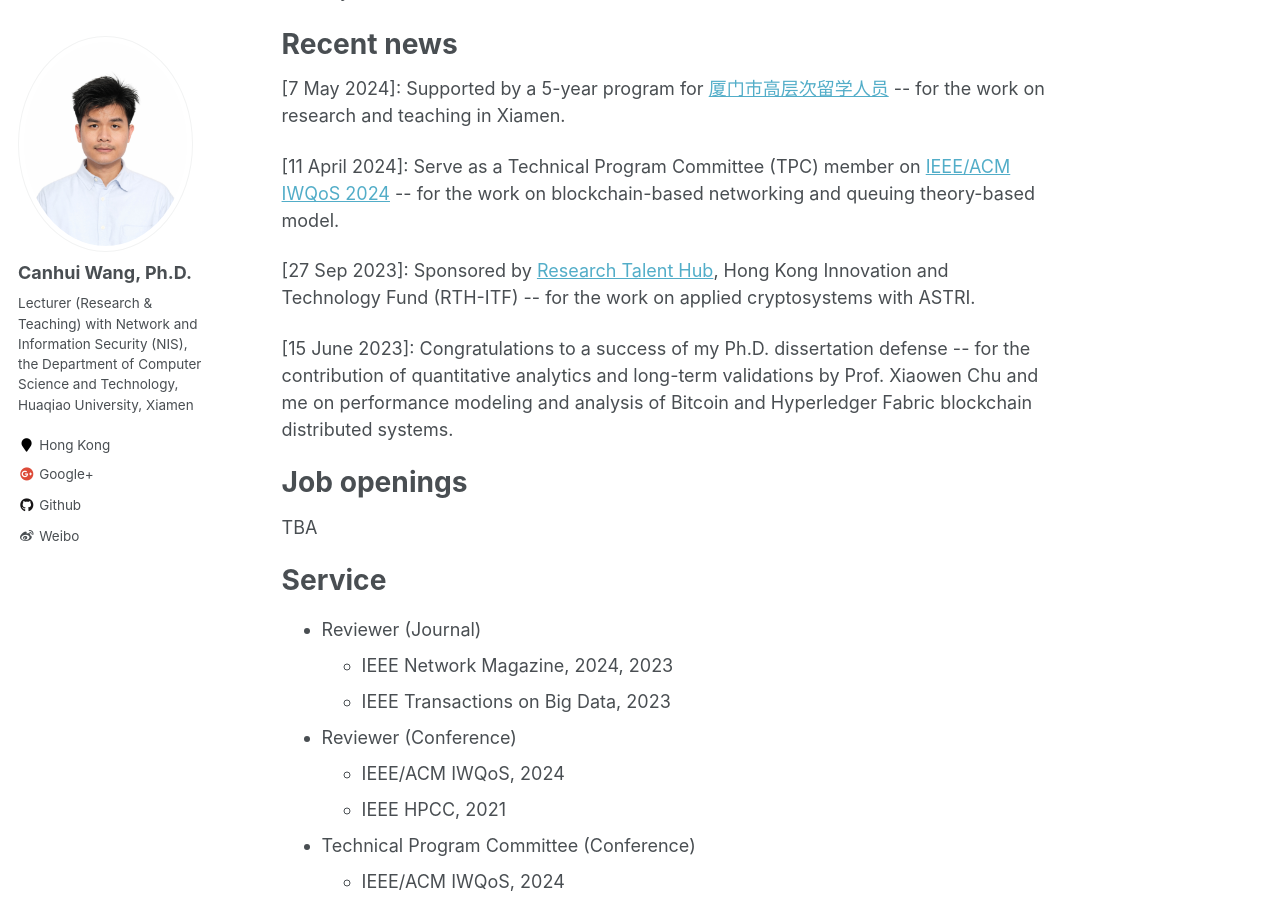
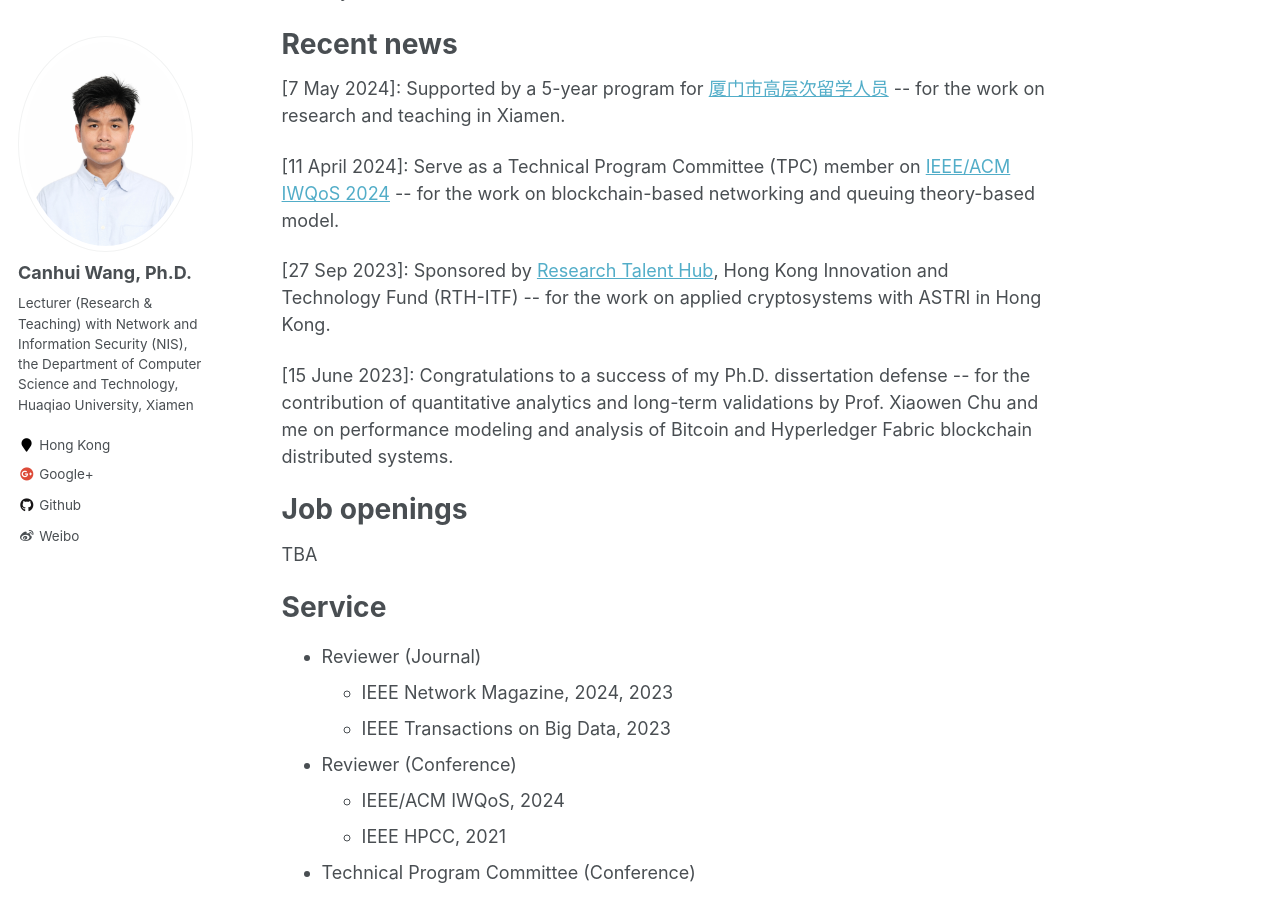
Before and after one commit to Canhui/canhui.github.io, a Jekyll site: the page built from _pages/about.md, in a window 1280 px wide and 900 px high, scrolled down 561 px. Built offline with Jekyll 4.4.1, drawn with Linux system fonts in a browser that asks for light colours.

Commit message:
Update about.md

```diff
--- a/_pages/about.md
+++ b/_pages/about.md
@@ -17,7 +17,7 @@ Recent news
 
 \[11 April 2024\]: Serve as a Technical Program Committee (TPC) member on [IEEE/ACM IWQoS 2024](https://iwqos2024.ieee-iwqos.org/committees/technical-program-committee) -\- for the work on blockchain-based networking and queuing theory-based model.
 
-\[27 Sep 2023\]: Sponsored by [Research Talent Hub](https://www.itf.gov.hk/en/funding-programmes/nurturing-talent/research-talent-hub/), Hong Kong Innovation and Technology Fund (RTH-ITF) -\- for the work on applied cryptosystems with ASTRI.
+\[27 Sep 2023\]: Sponsored by [Research Talent Hub](https://www.itf.gov.hk/en/funding-programmes/nurturing-talent/research-talent-hub/), Hong Kong Innovation and Technology Fund (RTH-ITF) -\- for the work on applied cryptosystems with ASTRI in Hong Kong.
 
 \[15 June 2023\]: Congratulations to a success of my Ph.D. dissertation defense -\- for the contribution of quantitative analytics and long-term validations by Prof. Xiaowen Chu and me on performance modeling and analysis of Bitcoin and Hyperledger Fabric blockchain distributed systems.
 
```
